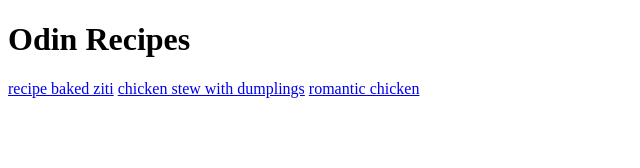
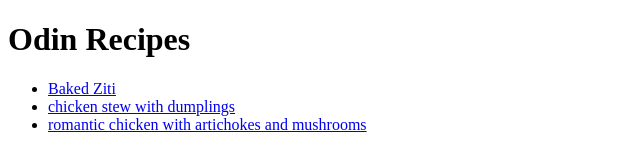
Before and after one commit to nsyafantrin/odin-recipes, a plain HTML site: page index.html in a window 1280 px wide. Shown: the whole page, without its empty margins (0-640 px from the left). Drawn offline with Linux system fonts and the light colour scheme.

Commit message:
revision of element anchor with using unordered list

```diff
--- a/index.html
+++ b/index.html
@@ -7,8 +7,10 @@
 </head>
 <body>
     <h1>Odin Recipes</h1>
-    <a href="recipes/baked-ziti.html">recipe baked ziti</a>
-    <a href="recipes/chicken-stew.html">chicken stew with dumplings</a>
-    <a href="recipes/romantic-chicken.html">romantic chicken</a>
+    <ul>
+        <li><a href="recipes/baked-ziti.html">Baked Ziti</a></li>
+        <li><a href="recipes/chicken-stew.html">chicken stew with dumplings</a></li>
+        <li><a href="recipes/romantic-chicken.html">romantic chicken with artichokes and mushrooms</a></li>
+    </ul>
 </body>
 </html>
```
